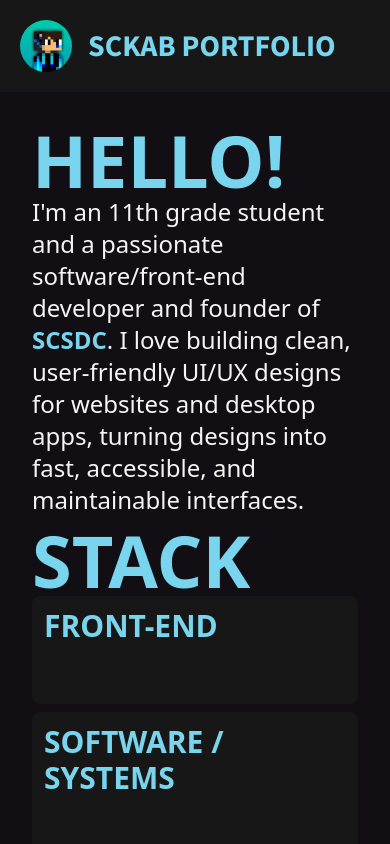
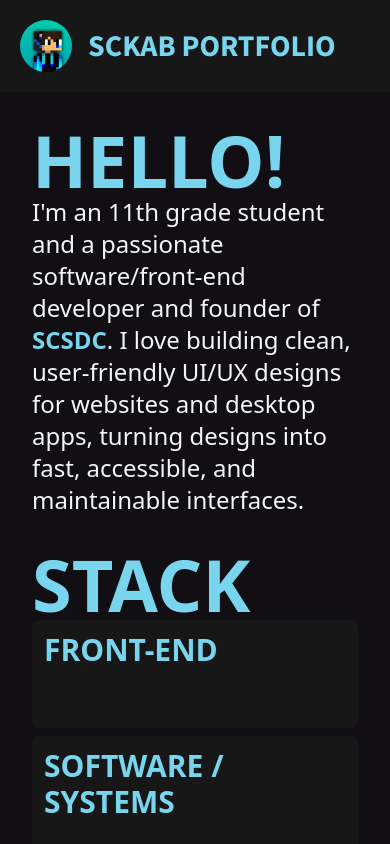
Before and after one commit to Sckab/portfolio, an Angular app: page / in a window 390 px wide. Shown: the top 844 px of the page. Built offline with nearby package versions, Linux system fonts and the light colour scheme; what @iconify/tailwind4 would draw is missing.

Commit message:
added more gap between the stack and the hello section and made some changes to the stack icons

```diff
--- a/src/app/home/home.html
+++ b/src/app/home/home.html
@@ -1,5 +1,5 @@
 <div class="w-full flex flex-col gap-4">
-  <div class="flex flex-col lg:flex-row w-full justify-between gap-2 lg:gap-0">
+  <div class="flex flex-col lg:flex-row w-full justify-between gap-8 lg:gap-0">
     <section>
       <h1 class="title">HELLO!</h1>
       <p class="text-neutral-100 text-2xl">
--- a/src/app/home/icon/icon.css
+++ b/src/app/home/icon/icon.css
@@ -7,9 +7,9 @@
 #icon__tooltip {
   @apply absolute bottom-full left-1/2 hidden -translate-x-1/2;
   @apply mb-1 p-1;
-  @apply font-semibold text-nowrap;
+  @apply font-semibold text-nowrap select-none;
   @apply rounded-md border border-frosted-blue-300;
-  @apply bg-neutral-900 text-neutral-100;
+  @apply bg-neutral-900 text-frosted-blue-300;
 }
 
 #icon__container:hover #icon__tooltip {
```
